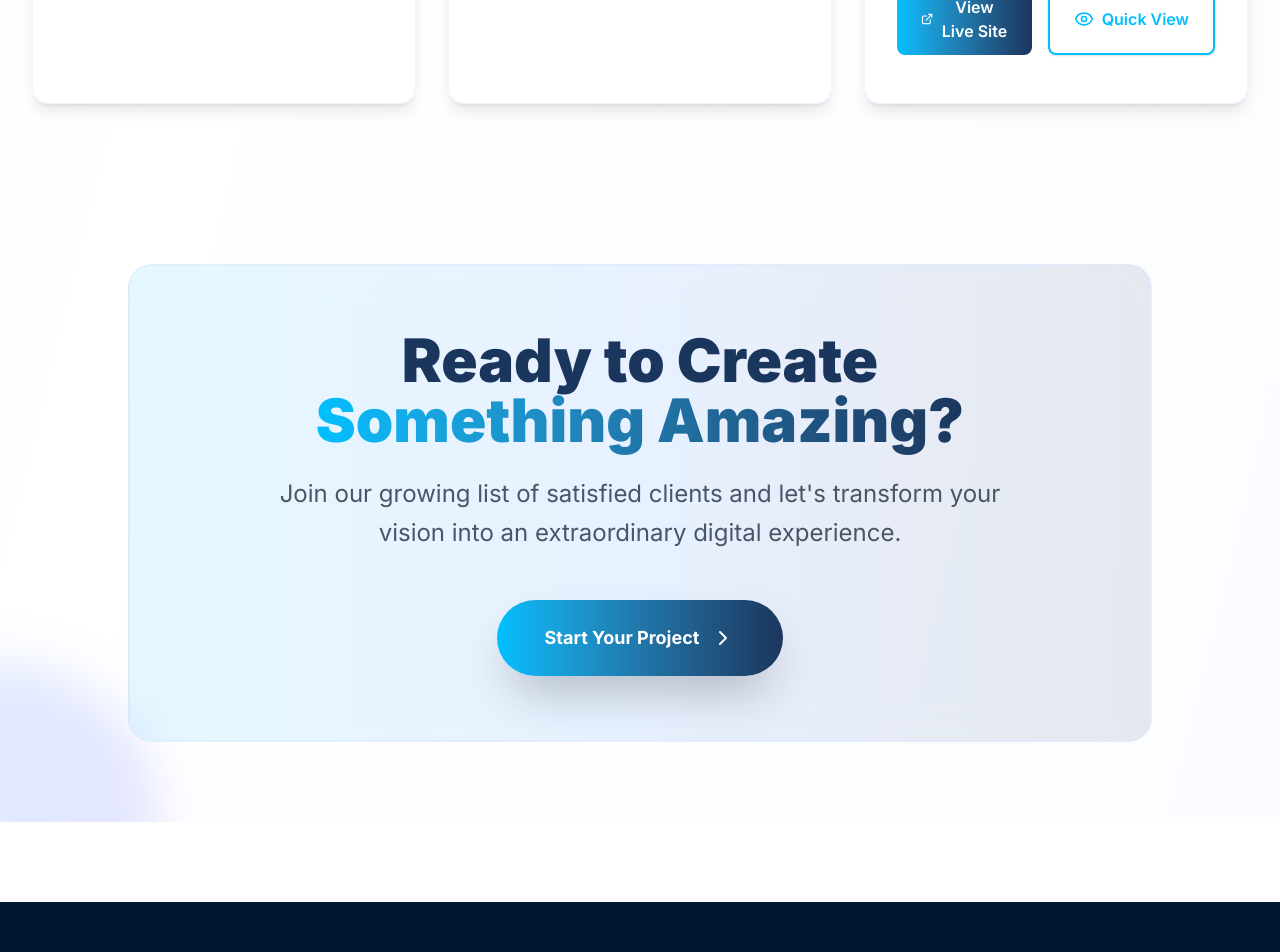
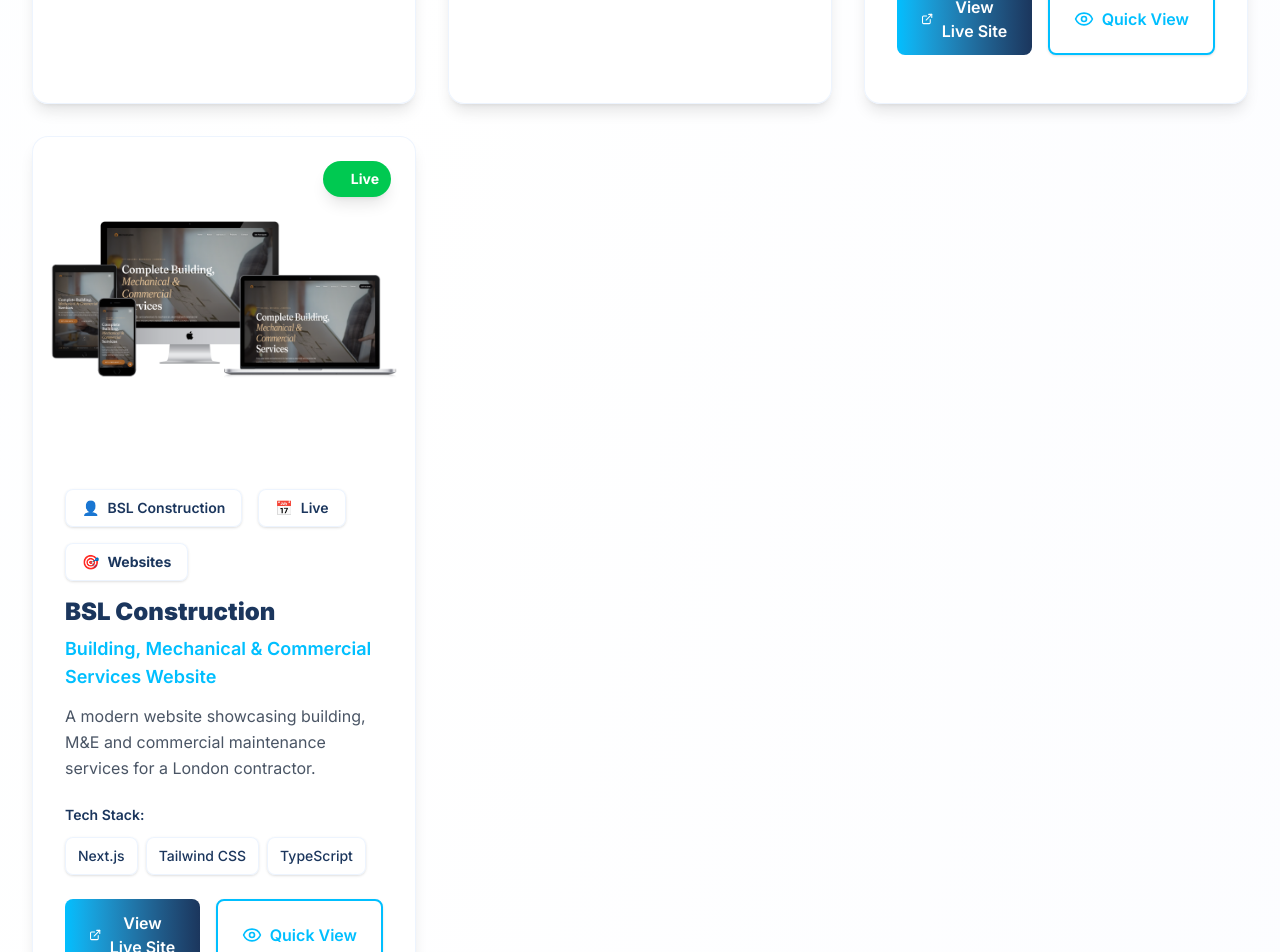
Before and after one commit to alikansoh/viorix, a Next.js app in the folder front/: page /projects in a window 1280 px wide. Shown: the part 4440-5392 px from the top of the page. Built offline with nearby package versions, Linux system fonts and the light colour scheme.

Commit message:
new project

```diff
--- a/front/src/app/projects/portfolioData.ts
+++ b/front/src/app/projects/portfolioData.ts
@@ -305,6 +305,25 @@
     featured: true,
     liveUrl: "https://hermeco.co.uk"
   },
+  {
+    id: 10,
+    title: "BSL Construction",
+    subtitle: "Building, Mechanical & Commercial Services Website",
+    description: "A modern website showcasing building, M&E and commercial maintenance services for a London contractor.",
+    longDescription:
+      "We designed and built a responsive website for BSL Construction, a London-based company offering building, mechanical, electrical and commercial maintenance services. The site highlights their construction, M&E and commercial facilities work, 15+ years of experience and 150+ completed projects, with clear service pages and a simple quote request flow. Built with Next.js and Tailwind CSS for fast performance, strong SEO and mobile responsiveness.",
+    image: "/bsl-construction.png",
+    images: ["/bsl-construction.png"],
+    client: "BSL Construction",
+    duration: "1 month",
+    year: "2026",
+    category: "Websites",
+    tags: ["Next.js", "Tailwind CSS", "TypeScript"],
+    technologies: ["Next.js", "TypeScript", "Tailwind CSS"],
+    status: "Live",
+    featured: true,
+    liveUrl: "https://bsl-construction.co.uk"
+  },
 ];
 
 export const stats: Stat[] = [
```
Also changed, not shown: front/public/bsl-construction.png (added).
